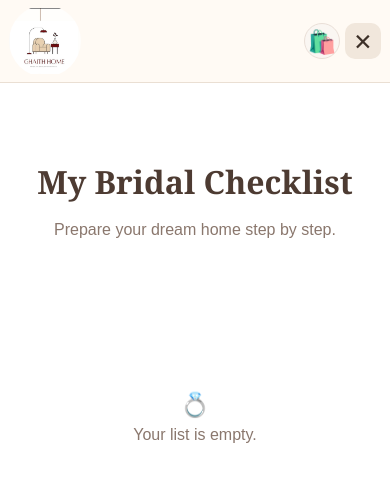
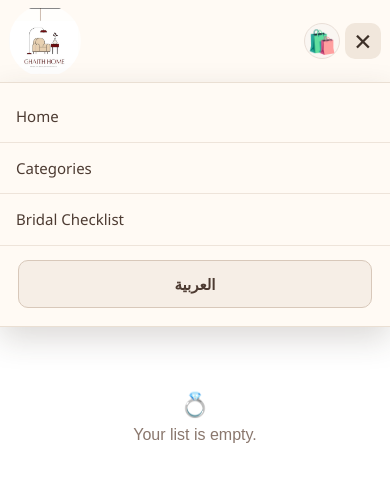
Before and after one commit to fatimabakri123/ghaith_home, a React (Vite) app: page /checklist in a window 390 px wide. Both pictures are taken after a click on the button "Toggle menu". Shown: the top 482 px of the page. Built offline with nearby package versions, Linux system fonts and the light colour scheme; no server answers.

Commit message:
Update website

```diff
--- a/src/components/Navbar.jsx
+++ b/src/components/Navbar.jsx
@@ -1,5 +1,5 @@
 import { useState } from "react";
-import { Link, useLocation } from "react-router-dom";
+import { Link } from "react-router-dom";
 import { useLanguage } from "../context/LanguageContext";
 import { useBridalList } from "../context/BridalListContext";
 
@@ -8,28 +8,16 @@ function Navbar() {
   const { language, toggleLanguage, t } = useLanguage();
 
   const [menuOpen, setMenuOpen] = useState(false);
-  const location = useLocation();
 
   function closeMenu() {
     setMenuOpen(false);
-  }
-
-  function isActive(path) {
-    if (path === "/") {
-      return location.pathname === "/" || location.pathname === "/home";
-    }
-
-    return location.pathname.startsWith(path);
   }
 
   return (
     <nav className="navbar">
       <div className="navbar-container">
 
-        {/* =========================
-            LOGO
-        ========================= */}
-
+        {/* LOGO */}
         <Link
           to="/"
           className="logo"
@@ -42,73 +30,50 @@ function Navbar() {
           />
         </Link>
 
-        {/* =========================
-            DESKTOP NAVIGATION
-        ========================= */}
-
+        {/* DESKTOP NAVIGATION */}
         <div className="nav-links">
 
-          <Link
-            to="/home"
-            className={isActive("/home") ? "active" : ""}
-            onClick={closeMenu}
-          >
+          <Link to="/home" onClick={closeMenu}>
             {t.nav.home}
           </Link>
 
-          <Link
-            to="/categories"
-            className={isActive("/categories") ? "active" : ""}
-            onClick={closeMenu}
-          >
+          <Link to="/categories" onClick={closeMenu}>
             {t.nav.categories}
           </Link>
 
-          <Link
-            to="/checklist"
-            className={isActive("/checklist") ? "active" : ""}
-            onClick={closeMenu}
-          >
+          <Link to="/checklist" onClick={closeMenu}>
             {t.nav.checklist}
           </Link>
 
         </div>
 
-        {/* =========================
-            RIGHT ACTIONS
-        ========================= */}
-
+        {/* RIGHT SIDE */}
         <div className="nav-actions">
 
-          {/* Language */}
-
+          {/* DESKTOP LANGUAGE */}
           <button
-            type="button"
             className="language-btn"
             onClick={toggleLanguage}
           >
             {language === "en" ? "العربية" : "English"}
           </button>
 
-          {/* Bridal List */}
-
+          {/* BRIDAL LIST */}
           <Link
             to="/checklist"
             className="cart-btn"
             onClick={closeMenu}
-            aria-label="Bridal checklist"
           >
             🛍️
 
-            {list && list.length > 0 && (
+            {list.length > 0 && (
               <span className="cart-count">
                 {list.length}
               </span>
             )}
           </Link>
 
-          {/* Mobile Button */}
-
+          {/* MOBILE MENU BUTTON */}
           <button
             type="button"
             className="mobile-menu-btn"
@@ -120,18 +85,15 @@ function Navbar() {
           </button>
 
         </div>
+
       </div>
 
-      {/* =========================
-          MOBILE MENU
-      ========================= */}
-
+      {/* MOBILE MENU */}
       {menuOpen && (
-        <div className="mobile-menu">
+        <div className="mobile-menu open">
 
           <Link
-            to="/"
-            className={isActive("/") ? "active" : ""}
+            to="/home"
             onClick={closeMenu}
           >
             {t.nav.home}
@@ -139,7 +101,6 @@ function Navbar() {
 
           <Link
             to="/categories"
-            className={isActive("/categories") ? "active" : ""}
             onClick={closeMenu}
           >
             {t.nav.categories}
@@ -147,13 +108,16 @@ function Navbar() {
 
           <Link
             to="/checklist"
-            className={isActive("/checklist") ? "active" : ""}
             onClick={closeMenu}
           >
             {t.nav.checklist}
+
+            {list.length > 0 && (
+              <span className="mobile-list-count">
+                {list.length}
+              </span>
+            )}
           </Link>
-
-          {/* Mobile Language */}
 
           <button
             type="button"
@@ -168,6 +132,7 @@ function Navbar() {
 
         </div>
       )}
+
     </nav>
   );
 }
--- a/src/index.css
+++ b/src/index.css
@@ -322,16 +322,19 @@ select {
   mobile-menu open
   then the .open rule below will show it.
 */
+/* =====================================================
+   MOBILE MENU
+===================================================== */
 
 .mobile-menu {
   display: none;
 }
 
+/* When menu is opened */
 .mobile-menu.open {
-  display: flex;
+  display: flex !important;
 
   position: absolute;
-
   top: 100%;
   left: 0;
   right: 0;
@@ -350,9 +353,10 @@ select {
 
   padding: 8px 0 15px;
 
-  z-index: 10000;
-}
-
+  z-index: 999999;
+}
+
+/* Mobile menu links */
 .mobile-menu a {
   width: 100%;
 
@@ -382,6 +386,74 @@ select {
 .mobile-menu a:hover {
   background: #f6eee6;
   color: var(--primary);
+}
+
+
+/* =====================================================
+   MOBILE CHECKLIST LINK
+===================================================== */
+
+.mobile-checklist-link {
+  width: 100%;
+
+  display: flex;
+  align-items: center;
+  justify-content: space-between;
+}
+
+.mobile-list-count {
+  min-width: 23px;
+  height: 23px;
+
+  padding: 0 6px;
+
+  display: flex;
+  align-items: center;
+  justify-content: center;
+
+  border-radius: 50%;
+
+  background: var(--primary);
+  color: white;
+
+  font-size: 12px;
+  font-weight: 700;
+}
+
+
+/* =====================================================
+   MOBILE LANGUAGE
+===================================================== */
+
+.mobile-language-btn {
+  width: calc(100% - 44px);
+
+  min-height: 48px;
+
+  margin: 14px 22px 3px;
+
+  padding: 12px;
+
+  display: flex;
+  align-items: center;
+  justify-content: center;
+
+  border: 1px solid #d8c8ba;
+  border-radius: 10px;
+
+  background: #f6eee6;
+  color: var(--text);
+
+  font-size: 15px;
+  font-weight: 600;
+
+  cursor: pointer;
+
+  transition: all 0.2s ease;
+}
+
+.mobile-language-btn:hover {
+  background: #eadfd3;
 }
 
 
```
